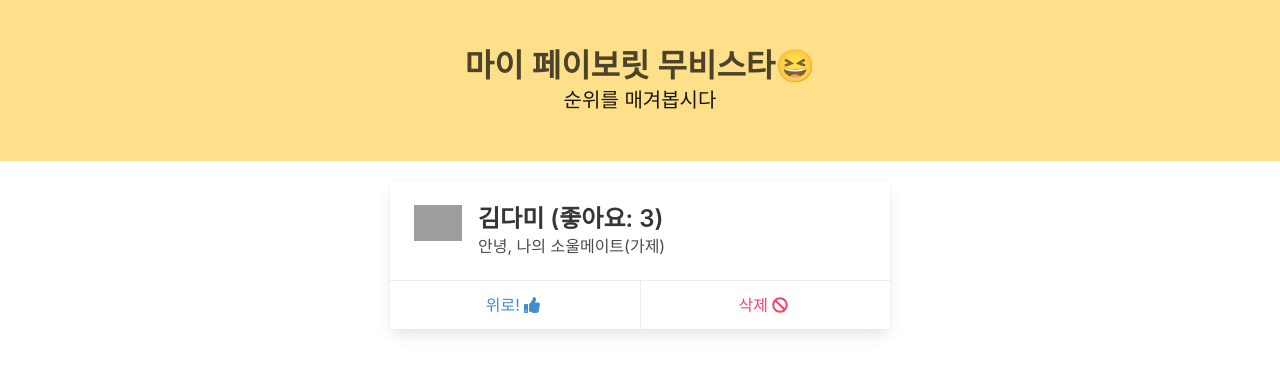
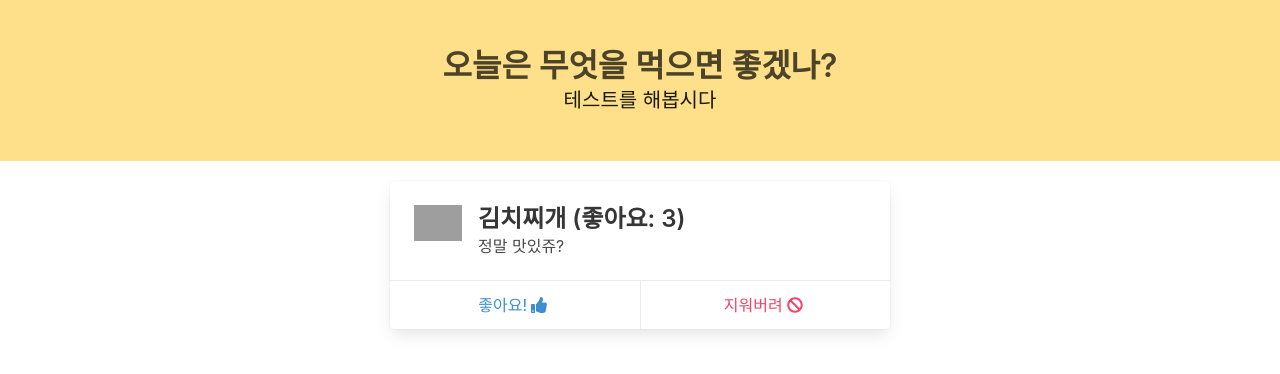
Before and after one commit to dlswjd/makingchallenge, a plain HTML site: page templates/index.html in a window 1280 px wide. Drawn offline with nearby package versions, Linux system fonts and the light colour scheme; no server answers; grey boxes are pictures that could not be loaded.

Commit message:
modified html

```diff
--- a/templates/index.html
+++ b/templates/index.html
@@ -3,7 +3,7 @@
     <head>
         <meta charset="UTF-8"/>
         <meta name="viewport" content="width=device-width, initial-scale=1.0"/>
-        <title>마이 페이보릿 무비스타 | 프론트-백엔드 연결 마지막 예제!</title>
+        <title>오늘은 무엇을 먹을까요?</title>
         <script src="https://ajax.googleapis.com/ajax/libs/jquery/3.5.1/jquery.min.js"></script>
         <link rel="stylesheet" href="https://cdn.jsdelivr.net/npm/bulma@0.8.0/css/bulma.min.css"/>
         <script defer src="https://use.fontawesome.com/releases/v5.3.1/js/all.js"></script>
@@ -74,10 +74,10 @@
             <div class="hero-body">
                 <div class="container center">
                     <h1 class="title">
-                        마이 페이보릿 무비스타😆
+                        오늘은 무엇을 먹으면 좋겠나?
                     </h1>
                     <h2 class="subtitle">
-                        순위를 매겨봅시다
+                        테스트를 해봅시다
                     </h2>
                 </div>
             </div>
@@ -89,26 +89,26 @@
                         <div class="media-left">
                             <figure class="image is-48x48">
                                 <img
-                                        src="https://search.pstatic.net/common/?src=https%3A%2F%2Fssl.pstatic.net%2Fsstatic%2Fpeople%2Fportrait%2F201807%2F20180731143610623-6213324.jpg&type=u120_150&quality=95"
+                                        src="https://happypot2u.com/image/happypot2u/image/data/korean%20cuisine.png"
                                         alt="Placeholder image"
                                 />
                             </figure>
                         </div>
                         <div class="media-content">
-                            <a href="#" target="_blank" class="star-name title is-4">김다미 (좋아요: 3)</a>
-                            <p class="subtitle is-6">안녕, 나의 소울메이트(가제)</p>
+                            <a href="#" target="_blank" class="star-name title is-4">김치찌개 (좋아요: 3)</a>
+                            <p class="subtitle is-6">정말 맛있쥬?</p>
                         </div>
                     </div>
                 </div>
                 <footer class="card-footer">
                     <a href="#" onclick="likeStar('김다미')" class="card-footer-item has-text-info">
-                        위로!
+                        좋아요!
                         <span class="icon">
               <i class="fas fa-thumbs-up"></i>
             </span>
                     </a>
                     <a href="#" onclick="deleteStar('김다미')" class="card-footer-item has-text-danger">
-                        삭제
+                        지워버려
                         <span class="icon">
               <i class="fas fa-ban"></i>
             </span>
```
